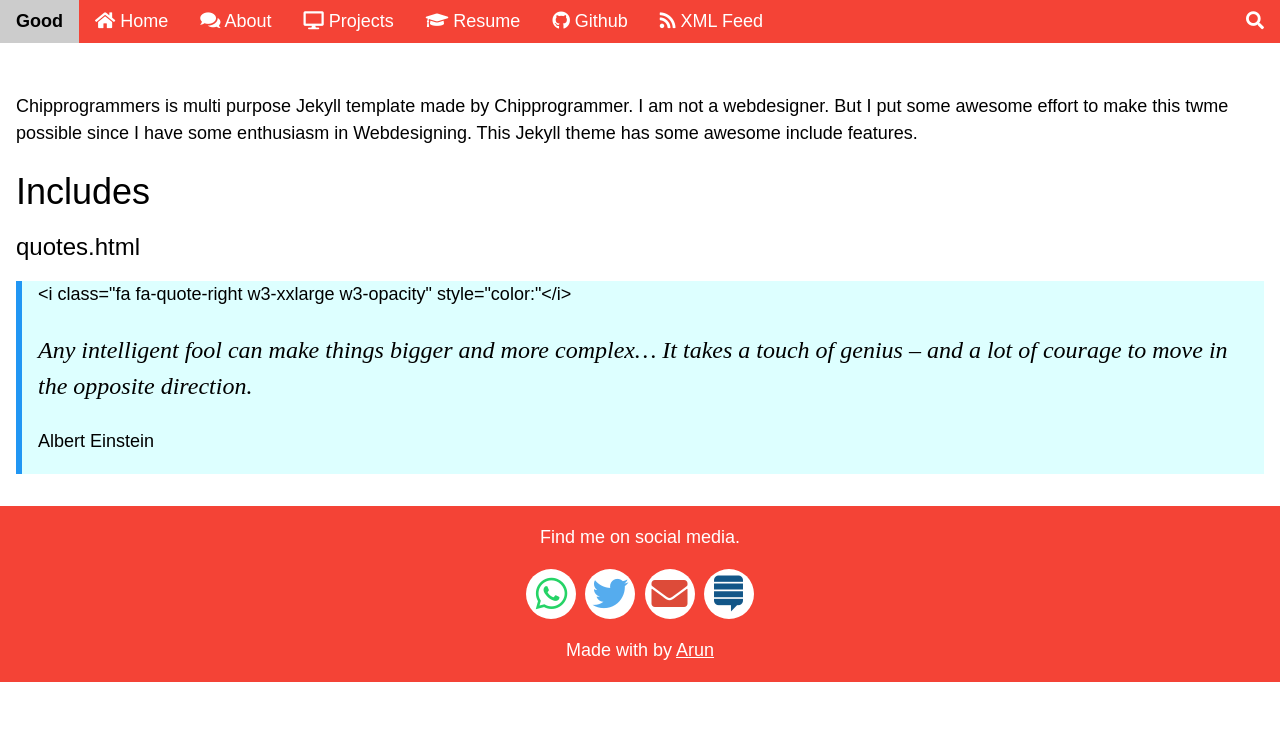
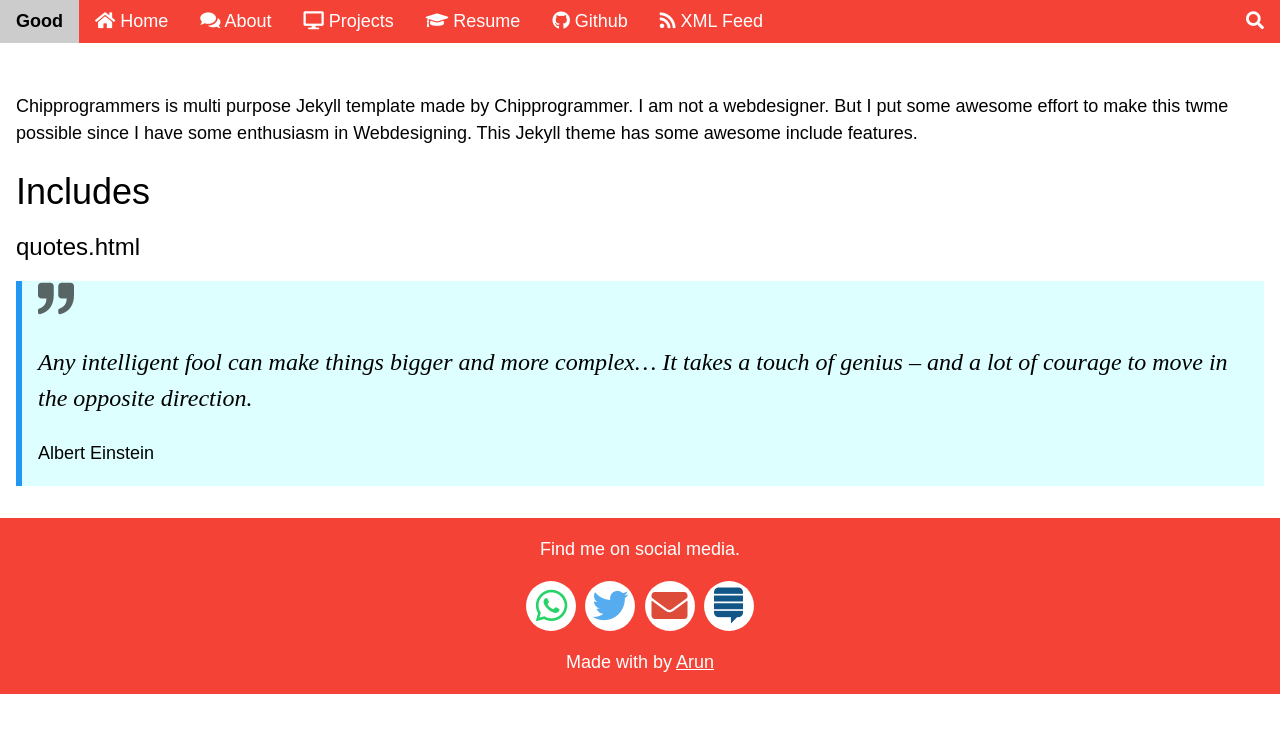
Before and after one commit to chipprogrammers/Good, a Jekyll site: the page built from index.md, in a window 1280 px wide. Shown: the top 733 px of the page. Built offline with Jekyll 4.4.1, drawn with Linux system fonts in a browser that asks for light colours; some web fonts are replaced; comment, search, counter and statistics services are not loaded.

Commit message:
Update quotes.html

```diff
--- a/_includes/quotes.html
+++ b/_includes/quotes.html
@@ -1,5 +1,5 @@
 <div class="w3-panel w3-{{ include.container_color }} w3-leftbar w3-border-{{ include.leftbar_color }}">
- {% if include.style %}<span style="font-size:150px;line-height:0.6em;opacity:0.2">&#10077;</span>{% else %}<i class="fa fa-quote-right w3-xxlarge w3-opacity" style="color:{{ icon_color }}"</i>{% endif %}
+ {% if include.style %}<span style="font-size:150px;line-height:0.6em;opacity:0.2">&#10077;</span>{% else %}<i class="fa fa-quote-right w3-xxlarge w3-opacity" style="color:{{ icon_color }}"></i>{% endif %}
   <p class="w3-xlarge w3-serif"{% if include.style %}style="display:inline-block"{% endif %}><i>{{ include.quote }}</i></p>
   <p>{{ include.said_by }}</p>
 </div>
```
